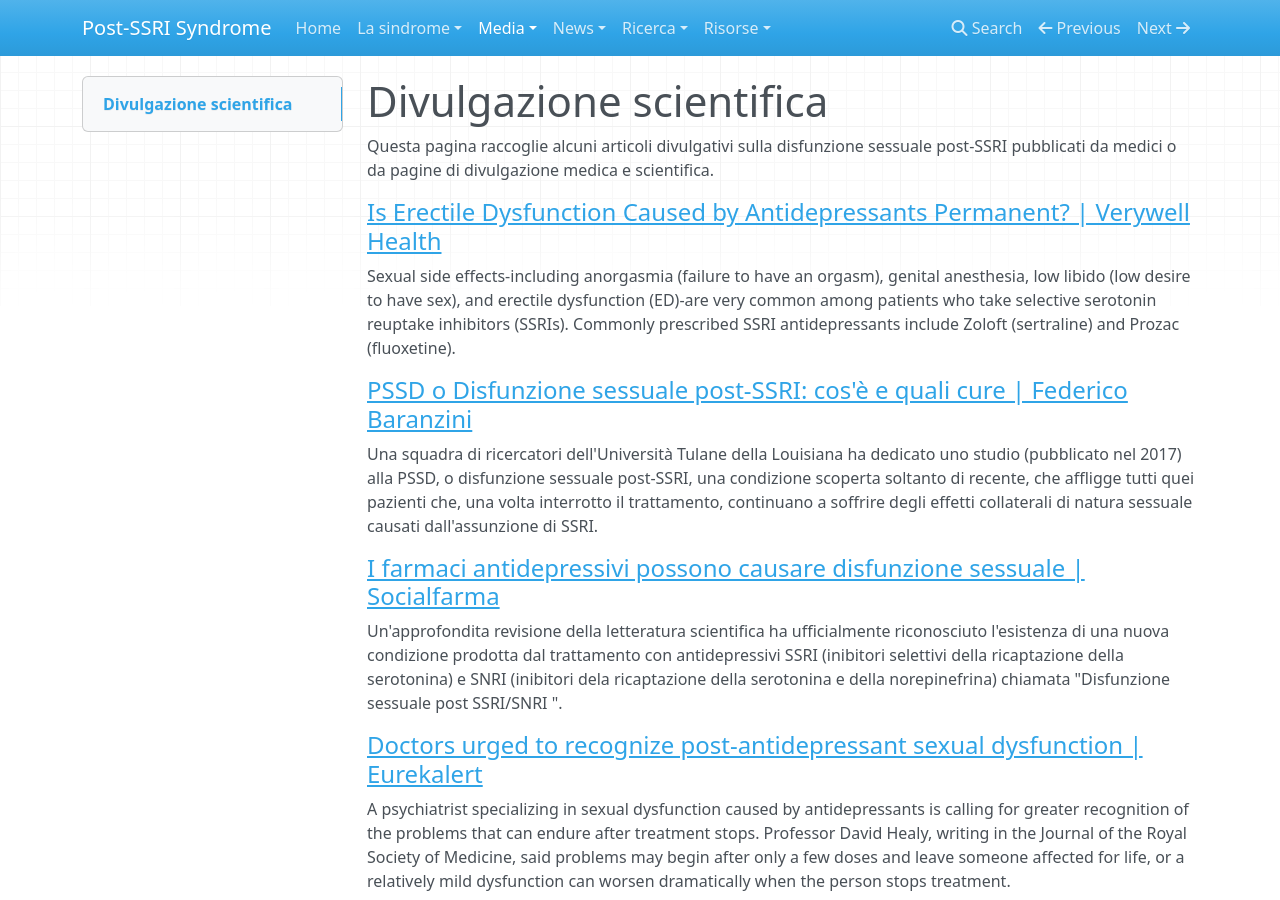
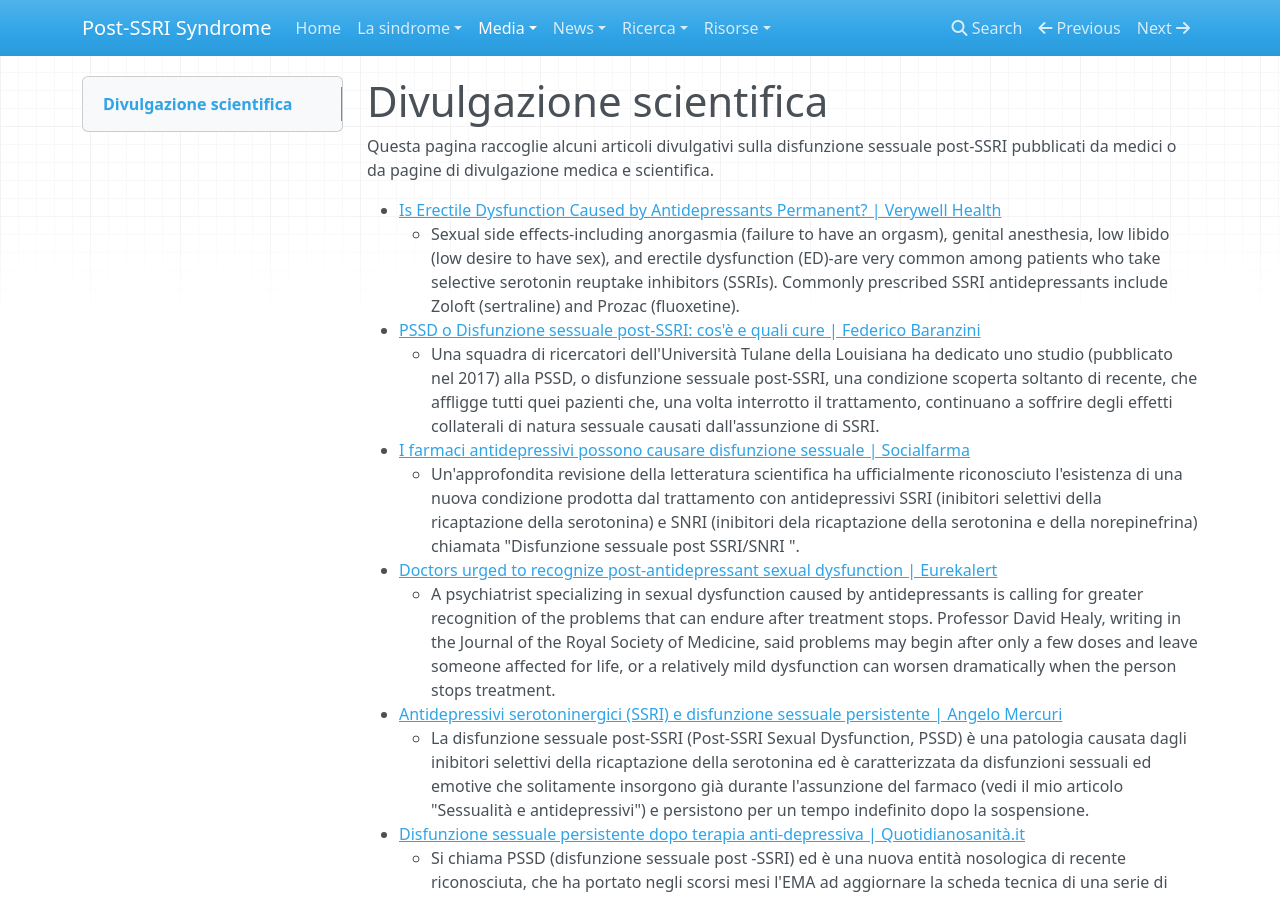
Before and after one commit to postssrisyndrome/windmill, an MkDocs documentation site: the page built from docs/media/medici.md, in a window 1280 px wide and 900 px high. Built offline with MkDocs 1.6.1, drawn with Linux system fonts in a browser that asks for light colours; nearby versions of some CDN libraries.

```diff
--- a/docs/media/medici.md
+++ b/docs/media/medici.md
@@ -2,19 +2,19 @@
 
 Questa pagina raccoglie alcuni articoli divulgativi sulla disfunzione sessuale post-SSRI pubblicati da medici o da pagine di divulgazione medica e scientifica.
 
-<h4><a href="https://www.verywellhealth.com/post-ssri-erectile-dysfunction-5218272">Is Erectile Dysfunction Caused by Antidepressants Permanent? | Verywell Health</a></h4>
-<p>Sexual side effects-including anorgasmia (failure to have an orgasm), genital anesthesia, low libido (low desire to have sex), and erectile dysfunction (ED)-are very common among patients who take selective serotonin reuptake inhibitors (SSRIs). Commonly prescribed SSRI antidepressants include Zoloft (sertraline) and Prozac (fluoxetine).</p>
-<h4><a href="https://www.federicobaranzini.it/disfunzione-sessuale-post-ssri-pssd/">PSSD o Disfunzione sessuale post-SSRI: cos'è e quali cure | Federico Baranzini</a></h4>
-<p>Una squadra di ricercatori dell'Università Tulane della Louisiana ha dedicato uno studio (pubblicato nel 2017) alla PSSD, o disfunzione sessuale post-SSRI, una condizione scoperta soltanto di recente, che affligge tutti quei pazienti che, una volta interrotto il trattamento, continuano a soffrire degli effetti collaterali di natura sessuale causati dall'assunzione di SSRI.</p>
-<h4><a href="https://www.socialfarma.it/i-farmaci-antidepressivi-possono-causare-disfunzione-sessuale/">I farmaci antidepressivi possono causare disfunzione sessuale | Socialfarma</a></h4>
-<p>Un'approfondita revisione della letteratura scientifica ha ufficialmente riconosciuto l'esistenza di una nuova condizione prodotta dal trattamento con antidepressivi SSRI (inibitori selettivi della ricaptazione della serotonina) e SNRI (inibitori dela ricaptazione della serotonina e della norepinefrina) chiamata "Disfunzione sessuale post SSRI/SNRI ".</p>
-<h4><a href="https://www.eurekalert.org/pub_releases/2020-01/s-dut012320.php">Doctors urged to recognize post-antidepressant sexual dysfunction | Eurekalert</a></h4>
-<p>A psychiatrist specializing in sexual dysfunction caused by antidepressants is calling for greater recognition of the problems that can endure after treatment stops. Professor David Healy, writing in the Journal of the Royal Society of Medicine, said problems may begin after only a few doses and leave someone affected for life, or a relatively mild dysfunction can worsen dramatically when the person stops treatment.</p>
-<h4><a href="https://www.angelomercuri.it/antidepressivi-serotoninergici-ssri-e-disfunzione-sessuale-persistente/">Antidepressivi serotoninergici (SSRI) e disfunzione sessuale persistente | Angelo Mercuri</a></h4>
-<p>La disfunzione sessuale post-SSRI (Post-SSRI Sexual Dysfunction, PSSD) è una patologia causata dagli inibitori selettivi della ricaptazione della serotonina ed è caratterizzata da disfunzioni sessuali ed emotive che solitamente insorgono già durante l'assunzione del farmaco (vedi il mio articolo "Sessualità e antidepressivi") e persistono per un tempo indefinito dopo la sospensione.</p>
-<h4><a href="https://www.quotidianosanita.it/scienza-e-farmaci/articolo.php?articolo_id=76915">Disfunzione sessuale persistente dopo terapia anti-depressiva | Quotidianosanità.it</a></h4>
-<p>Si chiama PSSD (disfunzione sessuale post -SSRI) ed è una nuova entità nosologica di recente riconosciuta, che ha portato negli scorsi mesi l'EMA ad aggiornare la scheda tecnica di una serie di farmaci anti-depressivi appartenenti alle classi degli SSRI e degli SNRI.</p>
-<h4><a href="https://www.valeriorosso.com/2019/07/01/pssd-disfunzione-sessuale-post-ssri-snri/">PSSD, Informazioni sulla Disfunzione Sessuale post SSRI | Valerio Rosso</a></h4>
-<p>In questi ultimi anni, davvero in sordina, si è fatto strada il concetto di PSSD, ovvero di una disfunzione sessuale persistente dopo utilizzo di farmaci antidepressivi SSRI e SNRI. Di che cosa si tratta? È un fenomeno reversibile? Come si cura?</p>
-<h4><a href="https://joannamoncrieff.com/2019/04/01/persistent-withdrawal-and-lasting-damage-from-prescribed-drugs/">Persistent withdrawal and lasting damage from prescribed drugs | Johanna Moncrieff</a></h4>
-<p>The recent furore caused by publication of evidence about the serious nature of antidepressant withdrawal made me reflect on the lasting damage that can sometime be done by prescription drugs, and how it has often taken concerted efforts by users of these drugs to bring these effects to public attention.</p>
+* [Is Erectile Dysfunction Caused by Antidepressants Permanent? | Verywell Health](https://www.verywellhealth.com/post-ssri-erectile-dysfunction-5218272)
+    * Sexual side effects-including anorgasmia (failure to have an orgasm), genital anesthesia, low libido (low desire to have sex), and erectile dysfunction (ED)-are very common among patients who take selective serotonin reuptake inhibitors (SSRIs). Commonly prescribed SSRI antidepressants include Zoloft (sertraline) and Prozac (fluoxetine).
+* [PSSD o Disfunzione sessuale post-SSRI: cos'è e quali cure | Federico Baranzini](https://www.federicobaranzini.it/disfunzione-sessuale-post-ssri-pssd/)
+    * Una squadra di ricercatori dell'Università Tulane della Louisiana ha dedicato uno studio (pubblicato nel 2017) alla PSSD, o disfunzione sessuale post-SSRI, una condizione scoperta soltanto di recente, che affligge tutti quei pazienti che, una volta interrotto il trattamento, continuano a soffrire degli effetti collaterali di natura sessuale causati dall'assunzione di SSRI.
+* [I farmaci antidepressivi possono causare disfunzione sessuale | Socialfarma](https://www.socialfarma.it/i-farmaci-antidepressivi-possono-causare-disfunzione-sessuale/)
+    * Un'approfondita revisione della letteratura scientifica ha ufficialmente riconosciuto l'esistenza di una nuova condizione prodotta dal trattamento con antidepressivi SSRI (inibitori selettivi della ricaptazione della serotonina) e SNRI (inibitori dela ricaptazione della serotonina e della norepinefrina) chiamata "Disfunzione sessuale post SSRI/SNRI ".
+* [Doctors urged to recognize post-antidepressant sexual dysfunction | Eurekalert](https://www.eurekalert.org/pub_releases/2020-01/s-dut012320.php)
+    * A psychiatrist specializing in sexual dysfunction caused by antidepressants is calling for greater recognition of the problems that can endure after treatment stops. Professor David Healy, writing in the Journal of the Royal Society of Medicine, said problems may begin after only a few doses and leave someone affected for life, or a relatively mild dysfunction can worsen dramatically when the person stops treatment.
+* [Antidepressivi serotoninergici (SSRI) e disfunzione sessuale persistente | Angelo Mercuri](https://www.angelomercuri.it/antidepressivi-serotoninergici-ssri-e-disfunzione-sessuale-persistente/)
+    * La disfunzione sessuale post-SSRI (Post-SSRI Sexual Dysfunction, PSSD) è una patologia causata dagli inibitori selettivi della ricaptazione della serotonina ed è caratterizzata da disfunzioni sessuali ed emotive che solitamente insorgono già durante l'assunzione del farmaco (vedi il mio articolo "Sessualità e antidepressivi") e persistono per un tempo indefinito dopo la sospensione.
+* [Disfunzione sessuale persistente dopo terapia anti-depressiva | Quotidianosanità.it](https://www.quotidianosanita.it/scienza-e-farmaci/articolo.php?articolo_id=76915)
+    * Si chiama PSSD (disfunzione sessuale post -SSRI) ed è una nuova entità nosologica di recente riconosciuta, che ha portato negli scorsi mesi l'EMA ad aggiornare la scheda tecnica di una serie di farmaci anti-depressivi appartenenti alle classi degli SSRI e degli SNRI.
+* [PSSD, Informazioni sulla Disfunzione Sessuale post SSRI | Valerio Rosso](https://www.valeriorosso.com/2019/07/01/pssd-disfunzione-sessuale-post-ssri-snri/)
+    * In questi ultimi anni, davvero in sordina, si è fatto strada il concetto di PSSD, ovvero di una disfunzione sessuale persistente dopo utilizzo di farmaci antidepressivi SSRI e SNRI. Di che cosa si tratta? È un fenomeno reversibile? Come si cura?
+* [Persistent withdrawal and lasting damage from prescribed drugs | Johanna Moncrieff](https://joannamoncrieff.com/2019/04/01/persistent-withdrawal-and-lasting-damage-from-prescribed-drugs/)
+    * The recent furore caused by publication of evidence about the serious nature of antidepressant withdrawal made me reflect on the lasting damage that can sometime be done by prescription drugs, and how it has often taken concerted efforts by users of these drugs to bring these effects to public attention.
```
